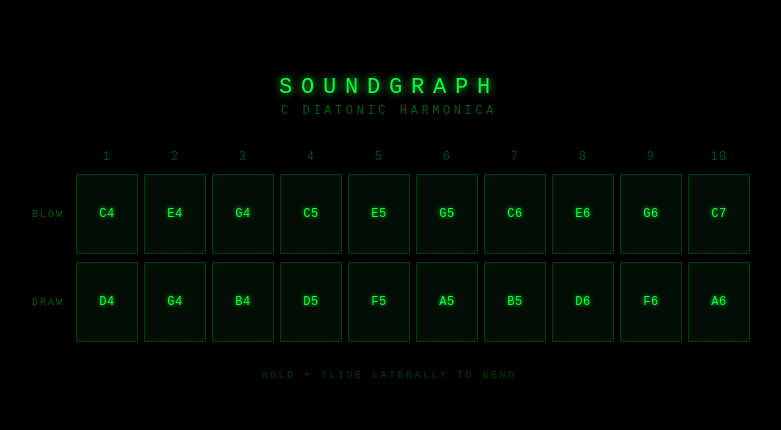
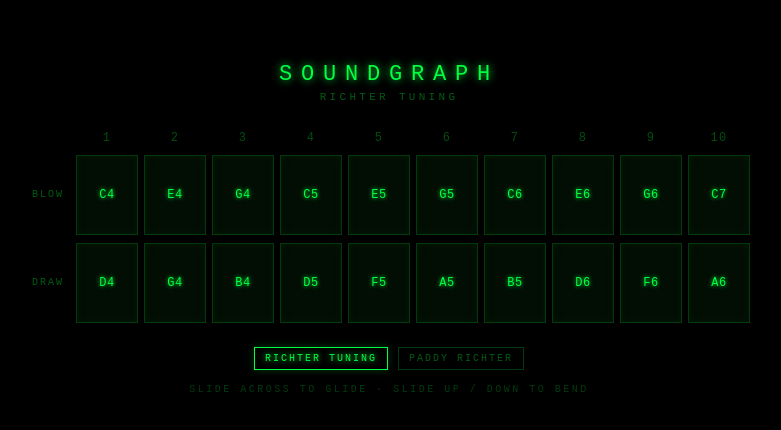
Before and after one commit to Windowmac/Soundgraph_V2, a React (Vite) app: page / in a window 1280 px wide. Shown: the part 172-602 px from the top of the page, without its empty margins (251-1032 px from the left). Built offline with nearby package versions, Linux system fonts and the light colour scheme.

Commit message:
modified tunings/bend/slide

```diff
--- a/src/components/HarmonicaGrid.jsx
+++ b/src/components/HarmonicaGrid.jsx
@@ -1,61 +1,108 @@
 import { useState, useRef, useCallback, useEffect } from 'react'
 import { useAudioEngine } from '../hooks/useAudioEngine'
 
-// C Diatonic Harmonica — 10 holes
-// Row 0 = Blow (exhale), Row 1 = Draw (inhale)
-const NOTES = [
-  // Blow row (top)
-  [
-    { label: 'C4',  freq: 261.63, hole: 1 },
-    { label: 'E4',  freq: 329.63, hole: 2 },
-    { label: 'G4',  freq: 392.00, hole: 3 },
-    { label: 'C5',  freq: 523.25, hole: 4 },
-    { label: 'E5',  freq: 659.25, hole: 5 },
-    { label: 'G5',  freq: 783.99, hole: 6 },
-    { label: 'C6',  freq: 1046.50, hole: 7 },
-    { label: 'E6',  freq: 1318.51, hole: 8 },
-    { label: 'G6',  freq: 1567.98, hole: 9 },
-    { label: 'C7',  freq: 2093.00, hole: 10 },
-  ],
-  // Draw row (bottom)
-  [
-    { label: 'D4',  freq: 293.66, hole: 1 },
-    { label: 'G4',  freq: 392.00, hole: 2 },
-    { label: 'B4',  freq: 493.88, hole: 3 },
-    { label: 'D5',  freq: 587.33, hole: 4 },
-    { label: 'F5',  freq: 698.46, hole: 5 },
-    { label: 'A5',  freq: 880.00, hole: 6 },
-    { label: 'B5',  freq: 987.77, hole: 7 },
-    { label: 'D6',  freq: 1174.66, hole: 8 },
-    { label: 'F6',  freq: 1396.91, hole: 9 },
-    { label: 'A6',  freq: 1760.00, hole: 10 },
-  ],
+// ─── Tuning definitions ───────────────────────────────────────────────────────
+// Paddy Richter raises hole 3 blow one whole step (G4 → A4) for Celtic playing
+const TUNINGS = [
+  {
+    id: 'richter',
+    name: 'RICHTER TUNING',
+    rows: [
+      // Blow (top row)
+      [
+        { label: 'C4',  freq: 261.63 },
+        { label: 'E4',  freq: 329.63 },
+        { label: 'G4',  freq: 392.00 },
+        { label: 'C5',  freq: 523.25 },
+        { label: 'E5',  freq: 659.25 },
+        { label: 'G5',  freq: 783.99 },
+        { label: 'C6',  freq: 1046.50 },
+        { label: 'E6',  freq: 1318.51 },
+        { label: 'G6',  freq: 1567.98 },
+        { label: 'C7',  freq: 2093.00 },
+      ],
+      // Draw (bottom row)
+      [
+        { label: 'D4',  freq: 293.66 },
+        { label: 'G4',  freq: 392.00 },
+        { label: 'B4',  freq: 493.88 },
+        { label: 'D5',  freq: 587.33 },
+        { label: 'F5',  freq: 698.46 },
+        { label: 'A5',  freq: 880.00 },
+        { label: 'B5',  freq: 987.77 },
+        { label: 'D6',  freq: 1174.66 },
+        { label: 'F6',  freq: 1396.91 },
+        { label: 'A6',  freq: 1760.00 },
+      ],
+    ],
+  },
+  {
+    id: 'paddy-richter',
+    name: 'PADDY RICHTER',
+    rows: [
+      // Blow: hole 3 raised G4 → A4
+      [
+        { label: 'C4',  freq: 261.63 },
+        { label: 'E4',  freq: 329.63 },
+        { label: 'A4',  freq: 440.00 },
+        { label: 'C5',  freq: 523.25 },
+        { label: 'E5',  freq: 659.25 },
+        { label: 'G5',  freq: 783.99 },
+        { label: 'C6',  freq: 1046.50 },
+        { label: 'E6',  freq: 1318.51 },
+        { label: 'G6',  freq: 1567.98 },
+        { label: 'C7',  freq: 2093.00 },
+      ],
+      // Draw: identical to Richter
+      [
+        { label: 'D4',  freq: 293.66 },
+        { label: 'G4',  freq: 392.00 },
+        { label: 'B4',  freq: 493.88 },
+        { label: 'D5',  freq: 587.33 },
+        { label: 'F5',  freq: 698.46 },
+        { label: 'A5',  freq: 880.00 },
+        { label: 'B5',  freq: 987.77 },
+        { label: 'D6',  freq: 1174.66 },
+        { label: 'F6',  freq: 1396.91 },
+        { label: 'A6',  freq: 1760.00 },
+      ],
+    ],
+  },
 ]
 
 const ROW_LABELS = ['BLOW', 'DRAW']
 
+const keyId     = (row, col) => `${row}-${col}`
+const voiceId   = (id)       => `touch-${id}`
+
+// ─── Component ────────────────────────────────────────────────────────────────
 export function HarmonicaGrid() {
   const { startNote, bendNote, stopNote } = useAudioEngine()
 
-  // activeKeys: Set of "row-col" strings
-  const [activeKeys, setActiveKeys] = useState(new Set())
+  const [activeTuningId, setActiveTuningId] = useState('richter')
+  const [activeKeys, setActiveKeys]         = useState(new Set())
 
-  // Map touchId -> { row, col, startX }
+  const tuning   = TUNINGS.find(t => t.id === activeTuningId)
+  const notes    = tuning.rows
+
+  // Keep a ref so event callbacks always read the latest tuning without
+  // needing to be recreated every time tuning changes
+  const notesRef = useRef(notes)
+  notesRef.current = notes
+
+  // Touch tracking: identifier → { row, col, startY }
+  // startY resets each time a finger glides onto a new square, so bend
+  // always measures from the moment the current note was entered
   const touchMapRef = useRef(new Map())
 
-  const keyId = (row, col) => `${row}-${col}`
-  const touchNoteId = (touchId) => `touch-${touchId}`
-
-  const activateKey = useCallback((row, col, touchId) => {
-    const noteId = touchNoteId(touchId)
-    const note = NOTES[row][col]
-    startNote(noteId, note.freq)
+  // ── Core note helpers ────────────────────────────────────────────────────
+  const activateKey = useCallback((row, col, vid) => {
+    startNote(vid, notesRef.current[row][col].freq)
     setActiveKeys(prev => new Set([...prev, keyId(row, col)]))
   }, [startNote])
 
-  const deactivateKey = useCallback((row, col, touchId) => {
-    const noteId = touchNoteId(touchId)
-    stopNote(noteId)
+  const deactivateKey = useCallback((row, col, vid) => {
+    stopNote(vid)
     setActiveKeys(prev => {
       const next = new Set(prev)
       next.delete(keyId(row, col))
@@ -63,80 +110,121 @@ export function HarmonicaGrid() {
     })
   }, [stopNote])
 
+  // ── Touch handlers ───────────────────────────────────────────────────────
   const handleTouchStart = useCallback((e) => {
     e.preventDefault()
-    Array.from(e.changedTouches).forEach(touch => {
-      const el = document.elementFromPoint(touch.clientX, touch.clientY)
-      if (!el) return
-      const row = parseInt(el.dataset.row)
-      const col = parseInt(el.dataset.col)
-      if (isNaN(row) || isNaN(col)) return
+    for (const touch of e.changedTouches) {
+      const el  = document.elementFromPoint(touch.clientX, touch.clientY)
+      const row = el ? parseInt(el.dataset.row) : NaN
+      const col = el ? parseInt(el.dataset.col) : NaN
+      if (isNaN(row) || isNaN(col)) continue
 
-      touchMapRef.current.set(touch.identifier, { row, col, startX: touch.clientX })
-      activateKey(row, col, touch.identifier)
-    })
+      touchMapRef.current.set(touch.identifier, { row, col, startY: touch.clientY })
+      activateKey(row, col, voiceId(touch.identifier))
+    }
   }, [activateKey])
 
   const handleTouchMove = useCallback((e) => {
     e.preventDefault()
-    Array.from(e.changedTouches).forEach(touch => {
+    for (const touch of e.changedTouches) {
       const entry = touchMapRef.current.get(touch.identifier)
-      if (!entry) return
+      if (!entry) continue
 
-      const deltaX = touch.clientX - entry.startX
-      bendNote(touchNoteId(touch.identifier), deltaX)
-    })
-  }, [bendNote])
+      const el     = document.elementFromPoint(touch.clientX, touch.clientY)
+      const newRow = el ? parseInt(el.dataset.row) : NaN
+      const newCol = el ? parseInt(el.dataset.col) : NaN
+
+      const movedToNewSquare =
+        !isNaN(newRow) && !isNaN(newCol) &&
+        (newRow !== entry.row || newCol !== entry.col)
+
+      if (movedToNewSquare) {
+        // Horizontal glide: transition to the new note
+        deactivateKey(entry.row, entry.col, voiceId(touch.identifier))
+        touchMapRef.current.set(touch.identifier, {
+          row: newRow, col: newCol, startY: touch.clientY,
+        })
+        activateKey(newRow, newCol, voiceId(touch.identifier))
+      } else {
+        // Vertical movement: bend the current note
+        // Upward finger movement (negative screen delta) = pitch up
+        const deltaY = entry.startY - touch.clientY
+        bendNote(voiceId(touch.identifier), deltaY)
+      }
+    }
+  }, [activateKey, deactivateKey, bendNote])
 
   const handleTouchEnd = useCallback((e) => {
     e.preventDefault()
-    Array.from(e.changedTouches).forEach(touch => {
+    for (const touch of e.changedTouches) {
       const entry = touchMapRef.current.get(touch.identifier)
-      if (!entry) return
-      deactivateKey(entry.row, entry.col, touch.identifier)
+      if (!entry) continue
+      deactivateKey(entry.row, entry.col, voiceId(touch.identifier))
       touchMapRef.current.delete(touch.identifier)
-    })
+    }
   }, [deactivateKey])
 
-  // Mouse support for desktop testing
-  const mouseVoiceRef = useRef(null)
-  const mouseStartXRef = useRef(0)
+  // ── Mouse handlers (desktop testing) ────────────────────────────────────
+  const mouseRef = useRef(null) // { row, col, startY }
 
   const handleMouseDown = useCallback((e, row, col) => {
-    const voiceId = 'mouse-0'
-    mouseVoiceRef.current = { row, col }
-    mouseStartXRef.current = e.clientX
-    startNote(voiceId, NOTES[row][col].freq)
-    setActiveKeys(prev => new Set([...prev, keyId(row, col)]))
-  }, [startNote])
+    e.preventDefault()
+    if (mouseRef.current) {
+      deactivateKey(mouseRef.current.row, mouseRef.current.col, 'mouse-0')
+    }
+    mouseRef.current = { row, col, startY: e.clientY }
+    activateKey(row, col, 'mouse-0')
+  }, [activateKey, deactivateKey])
 
   const handleMouseMove = useCallback((e) => {
-    if (!mouseVoiceRef.current) return
-    const deltaX = e.clientX - mouseStartXRef.current
-    bendNote('mouse-0', deltaX)
-  }, [bendNote])
+    if (!mouseRef.current) return
+    const el     = document.elementFromPoint(e.clientX, e.clientY)
+    const newRow = el ? parseInt(el.dataset.row) : NaN
+    const newCol = el ? parseInt(el.dataset.col) : NaN
+
+    const movedToNewSquare =
+      !isNaN(newRow) && !isNaN(newCol) &&
+      (newRow !== mouseRef.current.row || newCol !== mouseRef.current.col)
+
+    if (movedToNewSquare) {
+      deactivateKey(mouseRef.current.row, mouseRef.current.col, 'mouse-0')
+      mouseRef.current = { row: newRow, col: newCol, startY: e.clientY }
+      activateKey(newRow, newCol, 'mouse-0')
+    } else {
+      const deltaY = mouseRef.current.startY - e.clientY
+      bendNote('mouse-0', deltaY)
+    }
+  }, [activateKey, deactivateKey, bendNote])
 
   const handleMouseUp = useCallback(() => {
-    if (!mouseVoiceRef.current) return
-    const { row, col } = mouseVoiceRef.current
-    stopNote('mouse-0')
-    setActiveKeys(prev => {
-      const next = new Set(prev)
-      next.delete(keyId(row, col))
-      return next
-    })
-    mouseVoiceRef.current = null
-  }, [stopNote])
+    if (!mouseRef.current) return
+    deactivateKey(mouseRef.current.row, mouseRef.current.col, 'mouse-0')
+    mouseRef.current = null
+  }, [deactivateKey])
 
   useEffect(() => {
     window.addEventListener('mousemove', handleMouseMove)
-    window.addEventListener('mouseup', handleMouseUp)
+    window.addEventListener('mouseup',   handleMouseUp)
     return () => {
       window.removeEventListener('mousemove', handleMouseMove)
-      window.removeEventListener('mouseup', handleMouseUp)
+      window.removeEventListener('mouseup',   handleMouseUp)
     }
   }, [handleMouseMove, handleMouseUp])
 
+  // ── Tuning switcher ──────────────────────────────────────────────────────
+  const handleTuningChange = useCallback((id) => {
+    // Kill all active voices before switching so nothing keeps ringing
+    touchMapRef.current.forEach((_, touchId) => stopNote(voiceId(touchId)))
+    touchMapRef.current.clear()
+    if (mouseRef.current) {
+      stopNote('mouse-0')
+      mouseRef.current = null
+    }
+    setActiveKeys(new Set())
+    setActiveTuningId(id)
+  }, [stopNote])
+
+  // ── Render ───────────────────────────────────────────────────────────────
   return (
     <div
       style={styles.wrapper}
@@ -146,20 +234,18 @@ export function HarmonicaGrid() {
       onTouchCancel={handleTouchEnd}
     >
       <div style={styles.title}>SOUNDGRAPH</div>
-      <div style={styles.subtitle}>C DIATONIC HARMONICA</div>
+      <div style={styles.subtitle}>{tuning.name}</div>
 
+      {/* ── Main grid ── */}
       <div style={styles.gridContainer}>
-        {/* Hole number header */}
         <div style={styles.headerRow}>
           <div style={styles.rowLabelSpacer} />
-          {NOTES[0].map((note) => (
-            <div key={note.hole} style={styles.holeLabel}>
-              {note.hole}
-            </div>
+          {notes[0].map((_, i) => (
+            <div key={i} style={styles.holeLabel}>{i + 1}</div>
           ))}
         </div>
 
-        {NOTES.map((row, rowIdx) => (
+        {notes.map((row, rowIdx) => (
           <div key={rowIdx} style={styles.row}>
             <div style={styles.rowLabel}>{ROW_LABELS[rowIdx]}</div>
             {row.map((note, colIdx) => {
@@ -169,10 +255,7 @@ export function HarmonicaGrid() {
                   key={colIdx}
                   data-row={rowIdx}
                   data-col={colIdx}
-                  style={{
-                    ...styles.key,
-                    ...(active ? styles.keyActive : styles.keyInactive),
-                  }}
+                  style={{ ...styles.key, ...(active ? styles.keyActive : styles.keyInactive) }}
                   onMouseDown={(e) => handleMouseDown(e, rowIdx, colIdx)}
                 >
                   <span style={{ ...styles.noteLabel, pointerEvents: 'none' }}>
@@ -185,13 +268,31 @@ export function HarmonicaGrid() {
         ))}
       </div>
 
+      {/* ── Tuning selector ── */}
+      <div style={styles.tuningRow}>
+        {TUNINGS.map(t => (
+          <button
+            key={t.id}
+            style={{
+              ...styles.tuningBtn,
+              ...(activeTuningId === t.id ? styles.tuningBtnActive : {}),
+            }}
+            onMouseDown={(e) => e.stopPropagation()}
+            onClick={() => handleTuningChange(t.id)}
+          >
+            {t.name}
+          </button>
+        ))}
+      </div>
+
       <div style={styles.hint}>
-        HOLD + SLIDE LATERALLY TO BEND
+        SLIDE ACROSS TO GLIDE  ·  SLIDE UP / DOWN TO BEND
       </div>
     </div>
   )
 }
 
+// ─── Styles ───────────────────────────────────────────────────────────────────
 const styles = {
   wrapper: {
     display: 'flex',
@@ -215,9 +316,9 @@ const styles = {
   },
   subtitle: {
     color: '#005c13',
-    fontSize: 'clamp(8px, 1.6vw, 12px)',
+    fontSize: 'clamp(8px, 1.6vw, 11px)',
     letterSpacing: '0.3em',
-    marginBottom: '32px',
+    marginBottom: '28px',
   },
   gridContainer: {
     display: 'flex',
@@ -231,9 +332,7 @@ const styles = {
     gap: '6px',
     marginBottom: '2px',
   },
-  rowLabelSpacer: {
-    width: '42px',
-  },
+  rowLabelSpacer: { width: '42px' },
   holeLabel: {
     width: 'clamp(42px, 7vw, 62px)',
     textAlign: 'center',
@@ -284,8 +383,32 @@ const styles = {
     textShadow: '0 0 4px #00ff41',
     fontFamily: '"Courier New", Courier, monospace',
   },
+  tuningRow: {
+    display: 'flex',
+    flexDirection: 'row',
+    gap: '10px',
+    marginTop: '24px',
+  },
+  tuningBtn: {
+    background: 'transparent',
+    border: '1px solid #003a0d',
+    color: '#005c13',
+    fontFamily: '"Courier New", Courier, monospace',
+    fontSize: 'clamp(7px, 1.2vw, 10px)',
+    letterSpacing: '0.2em',
+    padding: '5px 10px',
+    cursor: 'pointer',
+    transition: 'color 0.1s, border-color 0.1s',
+    touchAction: 'manipulation',
+  },
+  tuningBtnActive: {
+    color: '#00ff41',
+    borderColor: '#00ff41',
+    textShadow: '0 0 6px #00ff41',
+    boxShadow: '0 0 8px #003a0d',
+  },
   hint: {
-    marginTop: '28px',
+    marginTop: '14px',
     color: '#003a0d',
     fontSize: 'clamp(7px, 1.2vw, 10px)',
     letterSpacing: '0.25em',
--- a/src/hooks/useAudioEngine.js
+++ b/src/hooks/useAudioEngine.js
@@ -5,7 +5,8 @@ const ATTACK_TIME = 0.01
 const RELEASE_TIME = 0.06
 const MASTER_GAIN = 0.18
 
-// Max pitch bend in semitones (±2 semitones over ±120px lateral movement)
+// Max pitch bend in semitones (±2 semitones over ±120px vertical movement)
+// Caller passes a positive delta to bend up, negative to bend down
 const MAX_BEND_SEMITONES = 2
 const BEND_PX_RANGE = 120
 
```
